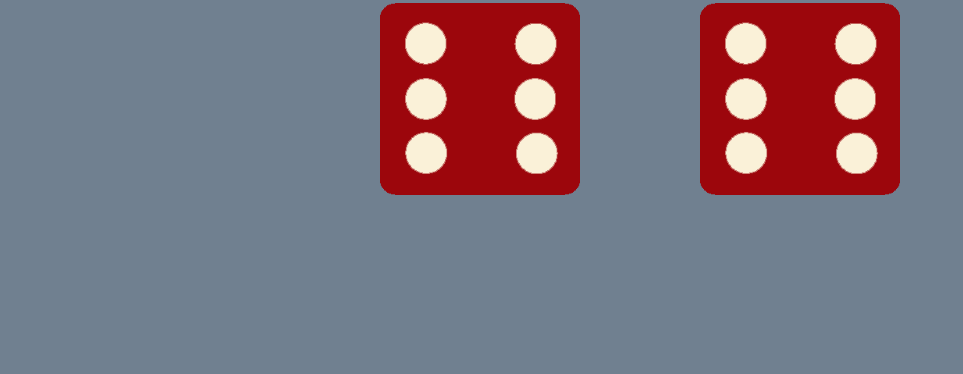
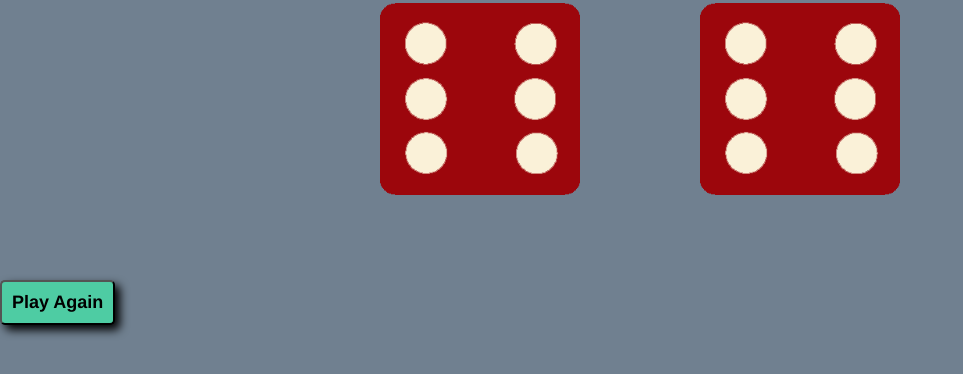
Before and after one commit to Akshay-Achuthan/Dicee-Game, a plain HTML site: page index.html in a window 1280 px wide. Shown: the part 270-644 px from the top of the page, without its empty margins (0-963 px from the left). Drawn offline with Linux system fonts and the light colour scheme.

Commit message:
Update index.html

```diff
--- a/index.html
+++ b/index.html
@@ -22,6 +22,9 @@
           <img class="myimage2" src="./images/dice6.png" alt="" />
         </div>
       </div>
+      <div class="button">
+        <button class="btn">Play Again</button>
+      </div>
     </div>
     <script src="index.js"></script>
   </body>
```
